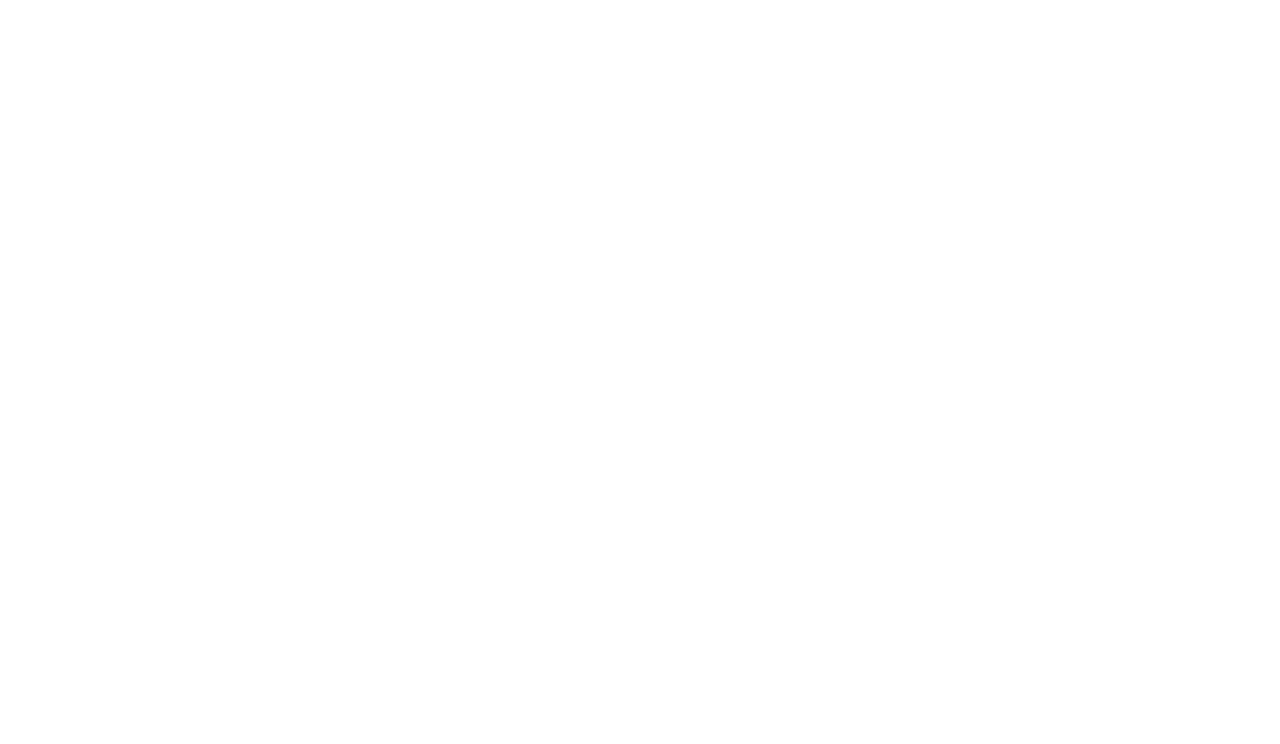
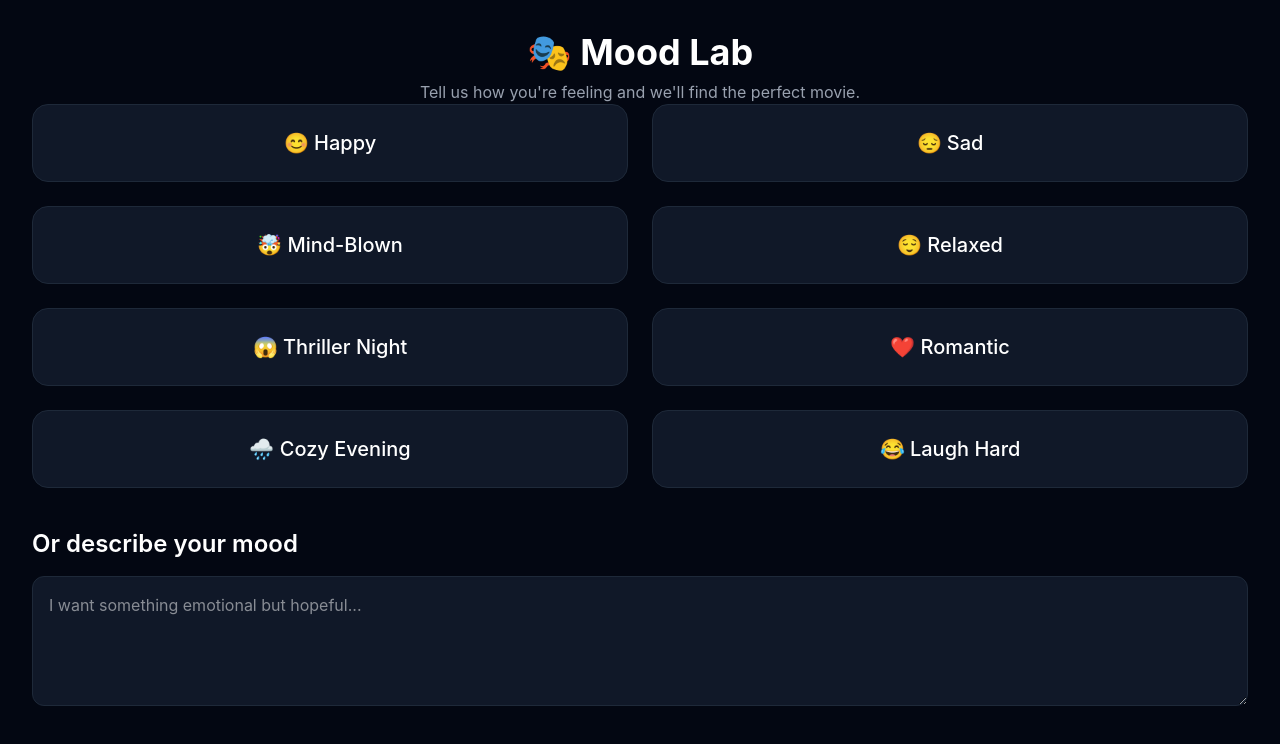
Before and after one commit to chinmay337/cinsescope, a React (Vite) app: page /mood in a window 1280 px wide. Before the commit this address had no page. Shown: the top 744 px of the page. Built offline with nearby package versions, Linux system fonts and the light colour scheme.

Commit message:
Built MoodLab Ui

```diff
--- a/src/App.jsx
+++ b/src/App.jsx
@@ -1,11 +1,19 @@
 import { BrowserRouter, Routes, Route } from "react-router-dom";
 import Home from "./pages/Home";
+import MoodLab from "./pages/MoodLab";
+import DebateLab from "./pages/DebateLab";
+import TasteLab from "./pages/TasteLab";
+import TimelineLab from "./pages/TimelineLab";
 
 function App() {
   return (
     <BrowserRouter>
       <Routes>
         <Route path="/" element={<Home />} />
+        <Route path="/mood" element={<MoodLab />} />
+        <Route path="/debate" element={<DebateLab />} />
+        <Route path="/taste" element={<TasteLab />} />
+        <Route path="/timeline" element={<TimelineLab />} />
       </Routes>
     </BrowserRouter>
   );
--- /dev/null
+++ b/src/pages/DebateLab.jsx
@@ -0,0 +1,5 @@
+function DebateLab() {
+  return <h1>Debate Lab</h1>;
+}
+
+export default DebateLab;
--- a/src/pages/Home.jsx
+++ b/src/pages/Home.jsx
@@ -1,23 +1,28 @@
+import { Link } from "react-router-dom";
 const labs = [
   {
     icon: "🎭",
     title: "Mood Lab",
-    description: "Find movies based on your mood."
+    description: "Find movies based on your mood.",
+    path: "/mood"
   },
   {
     icon: "⚔️",
     title: "Debate Lab",
-    description: "Compare two movies."
+    description: "Compare two movies.",
+    path: "/debate"
   },
   {
     icon: "🧠",
     title: "Taste Lab",
-    description: "Discover your movie personality."
+    description: "Discover your movie personality.",
+    path: "/taste"
   },
   {
     icon: "🕰️",
     title: "Timeline Lab",
-    description: "Explore movies through time."
+    description: "Explore movies through time.",
+    path: "/timeline"
   }
 ];
 
@@ -39,8 +44,9 @@
         </h2>
         <div className="grid grid-cols-2 gap-6">
         {labs.map((lab) => (
-            <div
+            <Link
               key={lab.title}
+              to={lab.path}
               className="bg-gray-900 rounded-2xl p-6 border border-gray-800 hover:border-blue-500 transition cursor-pointer"
             >
                 <h3 className="text-4xl mb-4">{lab.icon}</h3>
@@ -52,7 +58,7 @@
                 <p className="text-gray-400">
                     {lab.description}
                 </p>
-            </div>
+            </Link>
         ))}
         </div>
         <div className="text-center mt-20 text-gray-500">
--- /dev/null
+++ b/src/pages/MoodLab.jsx
@@ -0,0 +1,49 @@
+function MoodLab() {
+    return (
+        <div className="min-h-screen bg-gray-950 text-white p-8">
+
+            <h1 className="text-4xl font-bold text-center">
+                🎭 Mood Lab
+            </h1>
+
+            <p className="text-center text-gray-400 mt-2">
+                Tell us how you're feeling and we'll find the perfect movie.
+            </p>
+
+            <div className="grid grid-cols-2 gap-6">
+                <div className="bg-gray-900 rounded-2xl p-6 border border-gray-800 hover:border-blue-500 transition cursor-pointer text-center"><p className="text-xl font-medium">
+                    😊 Happy
+                </p></div>
+
+                <div className="bg-gray-900 rounded-2xl p-6 border border-gray-800 hover:border-blue-500 transition cursor-pointer text-center"><p className="text-xl font-medium">
+                    😔 Sad
+                </p></div>
+
+                <div className="bg-gray-900 rounded-2xl p-6 border border-gray-800 hover:border-blue-500 transition cursor-pointer text-center"><p className="text-xl font-medium">🤯 Mind-Blown</p></div>
+
+                <div className="bg-gray-900 rounded-2xl p-6 border border-gray-800 hover:border-blue-500 transition cursor-pointer text-center"><p className="text-xl font-medium">😌 Relaxed</p></div>
+
+                <div className="bg-gray-900 rounded-2xl p-6 border border-gray-800 hover:border-blue-500 transition cursor-pointer text-center"><p className="text-xl font-medium">😱 Thriller Night</p></div>
+
+                <div className="bg-gray-900 rounded-2xl p-6 border border-gray-800 hover:border-blue-500 transition cursor-pointer text-center"><p className="text-xl font-medium">❤️ Romantic</p></div>
+
+                <div className="bg-gray-900 rounded-2xl p-6 border border-gray-800 hover:border-blue-500 transition cursor-pointer text-center"><p className="text-xl font-medium">🌧 Cozy Evening</p></div>
+
+                <div className="bg-gray-900 rounded-2xl p-6 border border-gray-800 hover:border-blue-500 transition cursor-pointer text-center"><p className="text-xl font-medium">😂 Laugh Hard</p></div>
+            </div>
+            <div className="mt-10">
+                <h2 className="text-2xl font-semibold mb-4">
+                    Or describe your mood
+                </h2>
+
+                <textarea
+                    placeholder="I want something emotional but hopeful..."
+                    className="w-full bg-gray-900 border border-gray-800 rounded-xl p-4 outline-none"
+                    rows="4"
+                />
+            </div>
+        </div>
+    );
+}
+
+export default MoodLab;
--- /dev/null
+++ b/src/pages/TasteLab.jsx
@@ -0,0 +1,5 @@
+function TasteLab() {
+  return <h1>Taste Lab</h1>;
+}
+
+export default TasteLab;
--- /dev/null
+++ b/src/pages/TimelineLab.jsx
@@ -0,0 +1,5 @@
+function TimelineLab() {
+  return <h1>TimeLine Lab</h1>;
+}
+
+export default TimelineLab;
```
